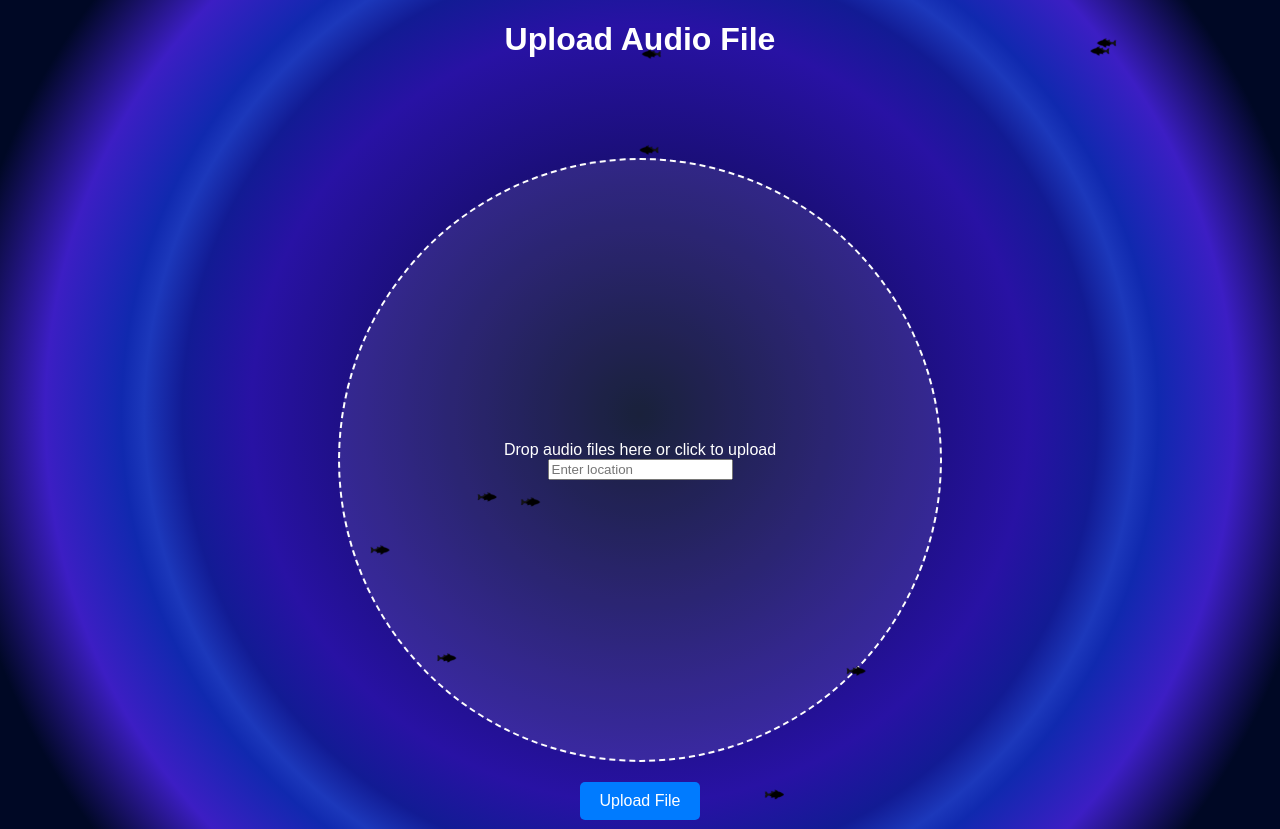
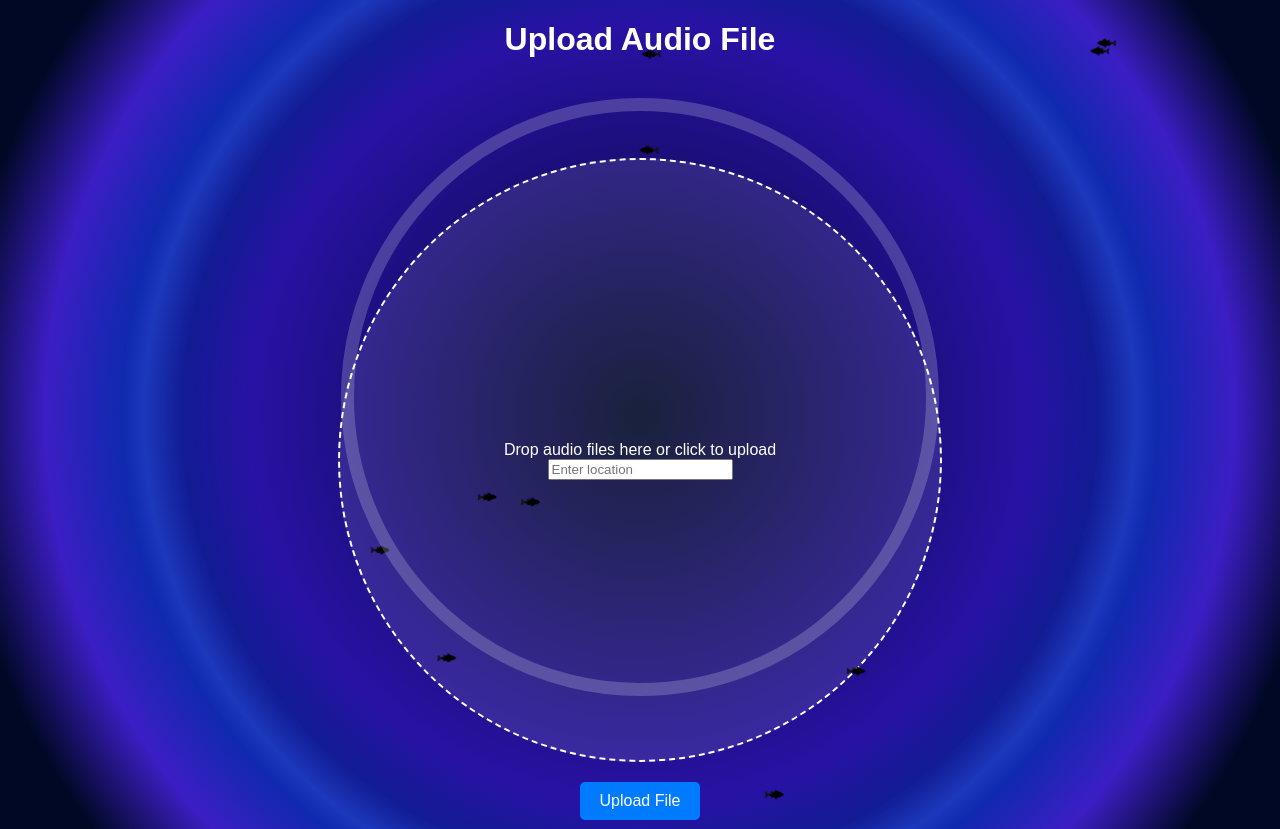
Before and after one commit to wh1tto/Aqoustics-Work, a Flask app: page / in a window 1280 px wide. Run offline with Flask 3, Linux system fonts and the light colour scheme; some libraries are stand-ins or nearby versions.

Commit message:
Progress Bar + Begin styling table

```diff
--- a/Classifier Web App/templates/index.html
+++ b/Classifier Web App/templates/index.html
@@ -83,6 +83,35 @@
                 transform: translateX(-50px) scaleX(-1);
             }
         }
+
+        .dz-progress {
+            display: none;
+        }
+
+        /* SVG progress circle */
+        .progress-circle {
+            position: absolute;
+            top: 47%;
+            left: 50%;
+            width: 650px;
+            height: 650px;
+            transform: translate(-50%, -50%);
+            pointer-events: none; /* Prevent the progress bar from blocking interactions */
+            z-index: 5; /* Ensure the progress bar is below the buttons */
+        }
+        .progress-circle circle {
+            fill: none;
+            stroke-width: 4;
+        }
+        .progress-bg {
+            stroke: rgba(255, 255, 255, 0.2);
+        }
+        .progress-bar {
+            stroke: #007bff;
+            stroke-dasharray: 943; /* Circumference of the circle */
+            stroke-dashoffset: 943; /* Hide the progress initially */
+            transition: stroke-dashoffset 0.3s ease;
+        }
     </style>
 
     <script>
@@ -109,6 +138,14 @@
 
                     myDropzone.element.appendChild(locationInput);
                     myDropzone.processQueue();
+                });
+
+                this.on("uploadprogress", function(file, progress) {
+                    let circle = document.querySelector('.progress-bar');
+                    let radius = circle.r.baseVal.value;
+                    let circumference = radius * 2 * Math.PI;
+                    let offset = circumference - (progress / 100) * circumference;
+                    circle.style.strokeDashoffset = offset;
                 });
 
                 this.on("success", function(file, response) {
@@ -182,6 +219,10 @@
         <form action="{{ url_for('upload_file') }}" class="dropzone" id="myDropzone">
             <div class="dz-message">Drop audio files here or click to upload</div>
             <input id="location-search" type="text" name="location" placeholder="Enter location" class="form-control">
+            <svg class="progress-circle" width="100%" height="100%" viewBox="0 0 200 200">
+                <circle class="progress-bg" cx="100" cy="100" r="90"></circle>
+                <circle class="progress-bar" cx="100" cy="100" r="90"></circle>
+            </svg>
         </form>
         <button type="button" id="submit-all">Upload File</button>
     </div>
```
Also changed, not shown: Classifier Web App/templates/result.html (+7 -2 lines).
